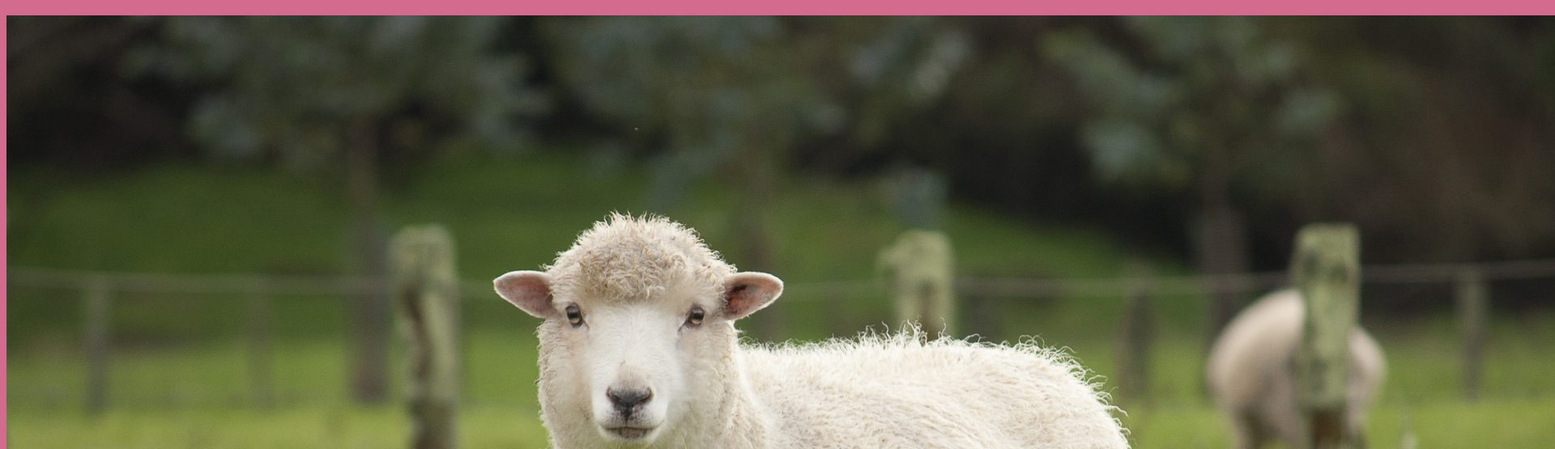
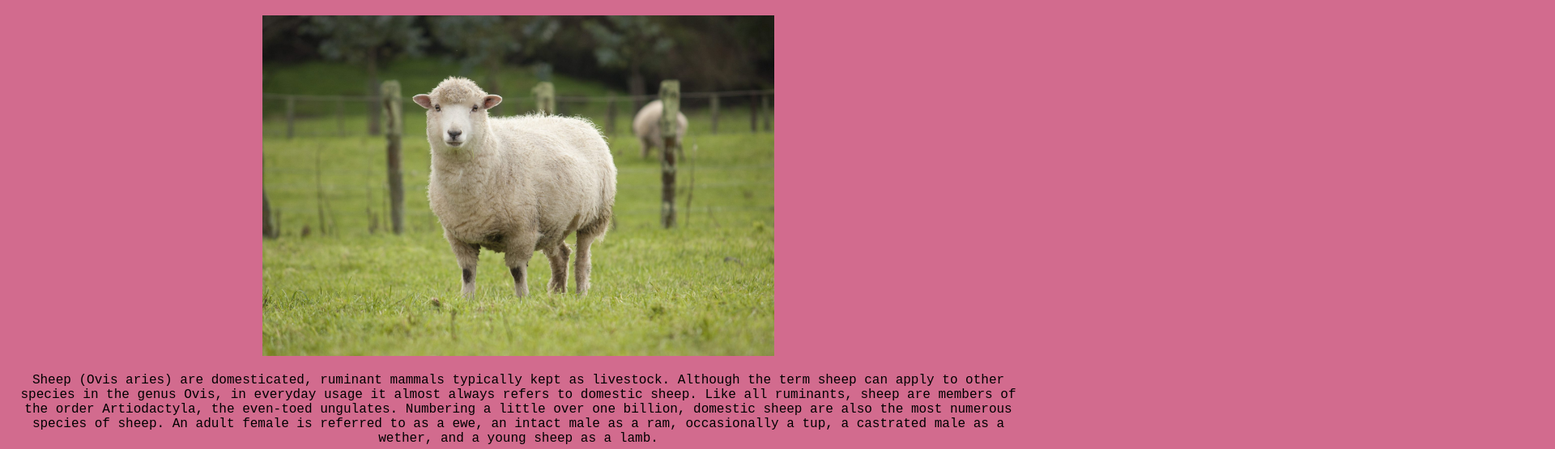
Before and after one commit to kersv/Web-Assignment-1, a plain HTML site: page sheep.html in a window 1280 px wide. Shown: the part 61-616 px from the top of the page at 81% size, 1920 px wide, since content can reach past the window. Drawn offline with Linux system fonts and the light colour scheme.

Commit message:
change imagine size

```diff
--- a/css/index.css
+++ b/css/index.css
@@ -3,3 +3,8 @@ body {
     background-color: rgb(210, 107, 142);
     text-align: center;
 }
+
+img {
+    max-width: 50%;
+    max-height: 50%;
+}
```
